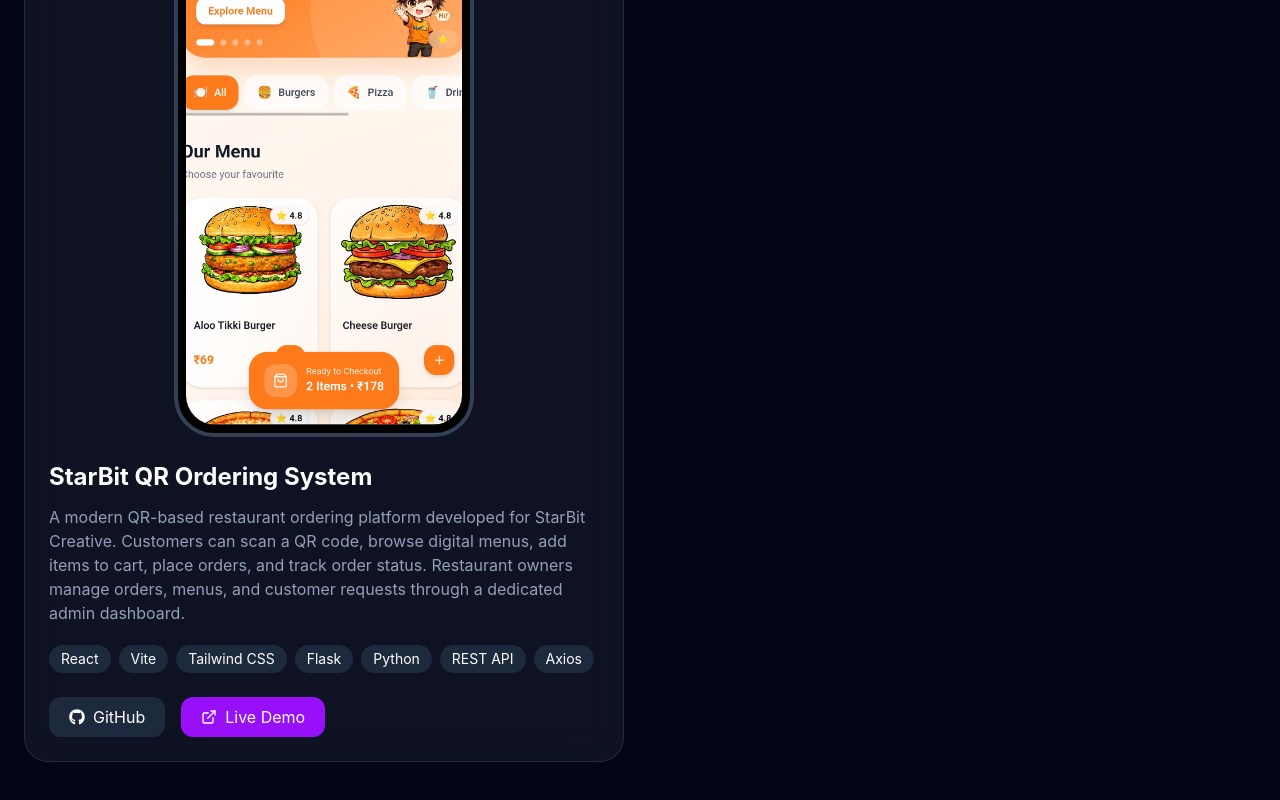
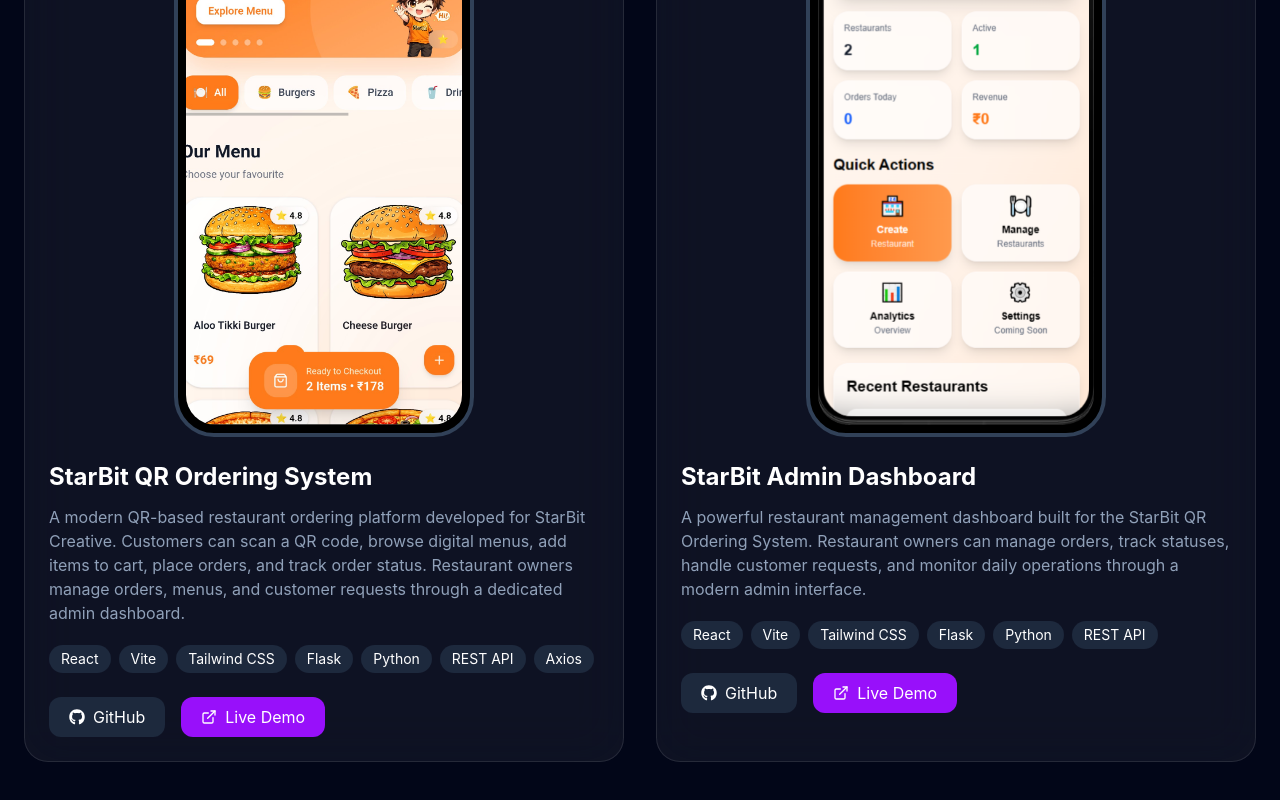
Before and after one commit to adityagitty23/Portfolio, a React app: page / in a window 1280 px wide. Shown: the part 6308-7108 px from the top of the page. Built offline with nearby package versions, Linux system fonts and the light colour scheme; the HTML template or start-up script is replaced by a standard one.

Commit message:
Add StarBit Admin Dashboard project details
Added a new project entry for the StarBit Admin Dashboard with details about its features, technologies, and links.

```diff
--- a/src/components/projects.js
+++ b/src/components/projects.js
@@ -117,6 +117,31 @@
 
   live: "https://star-cafe-demo.vercel.app",
   category: "client",
+},
+
+{
+  title: "StarBit Admin Dashboard",
+
+  description:
+    "A powerful restaurant management dashboard built for the StarBit QR Ordering System. Restaurant owners can manage orders, track statuses, handle customer requests, and monitor daily operations through a modern admin interface.",
+
+  tech: [
+    "React",
+    "Vite",
+    "Tailwind CSS",
+    "Flask",
+    "Python",
+    "REST API"
+  ],
+
+  type: "mobile",
+
+  image: "/projects/starbit-admin.png",
+
+  github: "https://github.com/adityagitty23/StarBit/tree/main/StarBit-Admin",
+
+  live: "https://starbit-admin.vercel.app/",
+  category: "client"
 }
 
 ];
```
